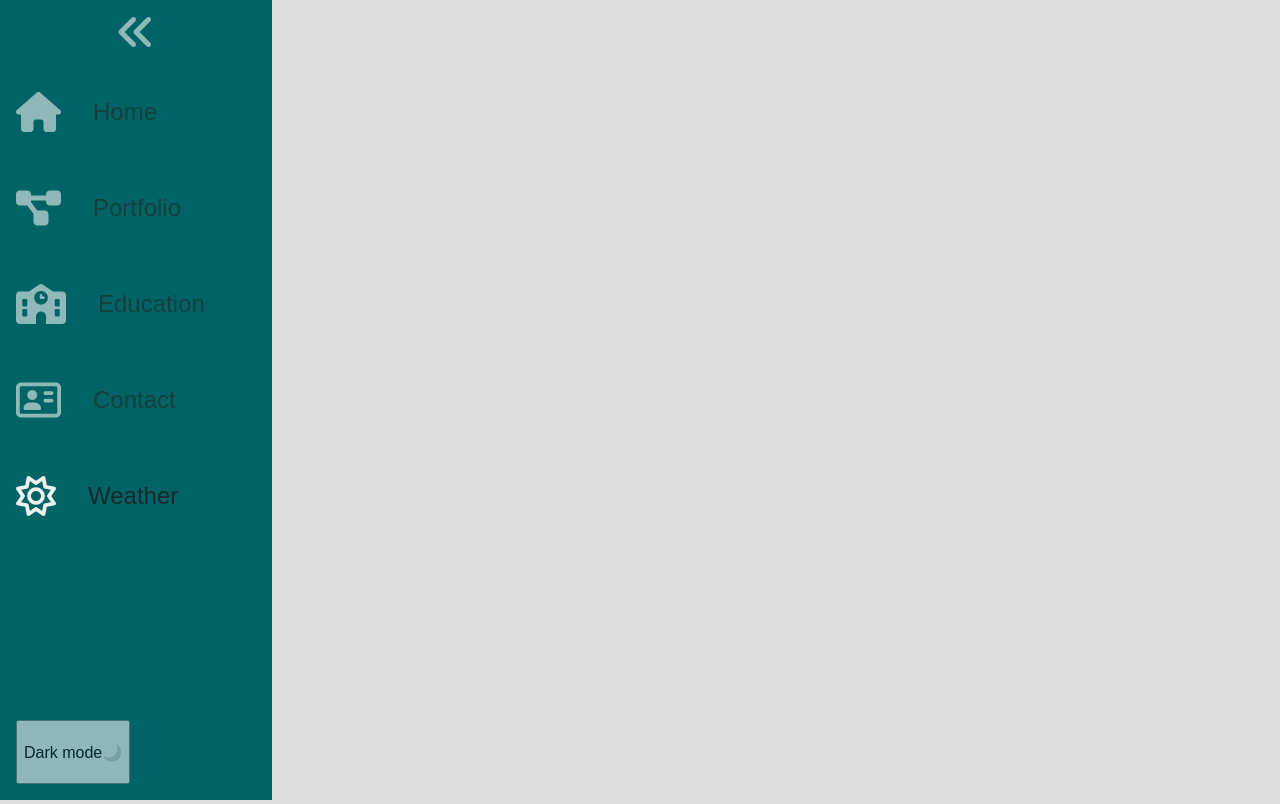
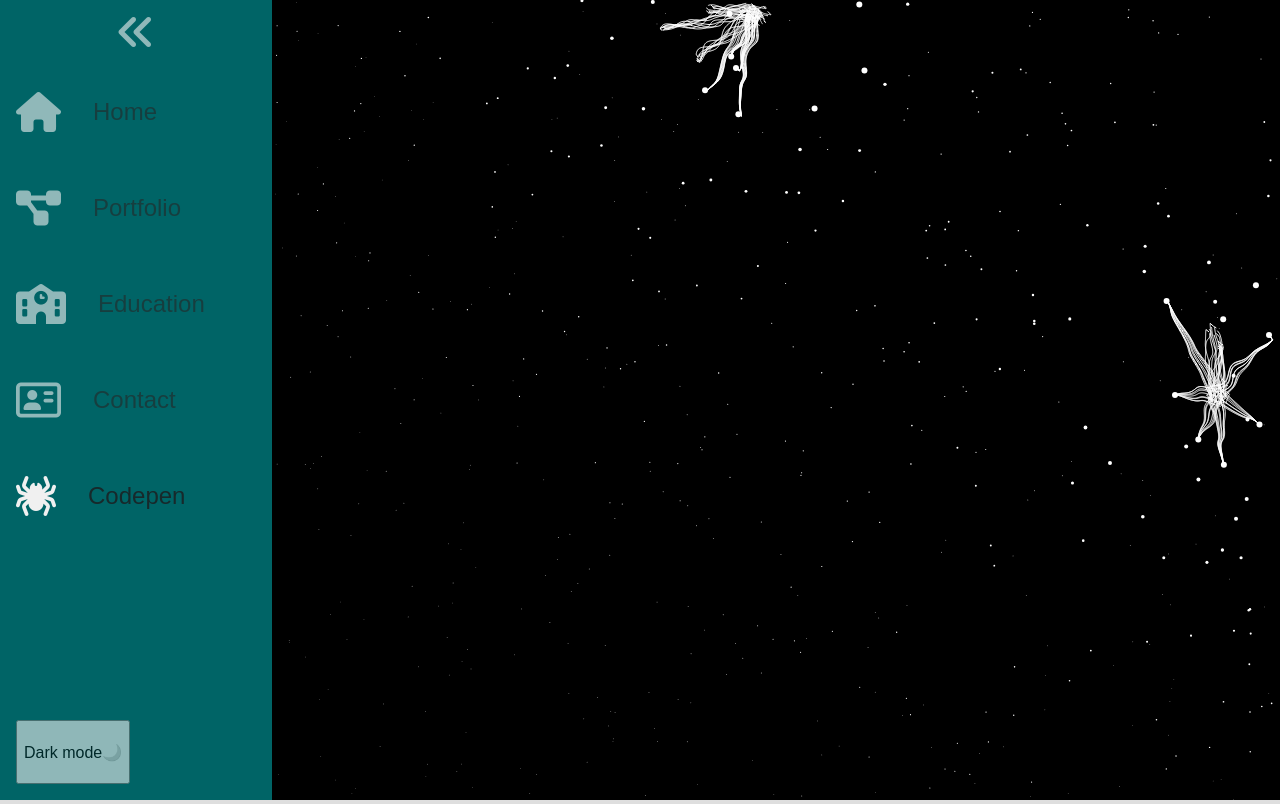
Before and after one commit to OscarDonald/Modified-CV, a plain HTML site: page codepen.html in a window 1280 px wide. Drawn offline with Linux system fonts and the light colour scheme; animation ran at ten frames a second; a web font is replaced by a local one.

Commit message:
Added codepen code, swapped weatherapp

```diff
--- a/weatherapp.html
+++ b/codepen.html
@@ -61,9 +61,9 @@
             >
           </li>
           <li class="nav-item">
-            <a href="weatherapp.html" id="current" class="nav-link">
-              <i class="fa-regular fa-sun"></i>
-              <span class="link-text">Weather</span></a
+            <a href="codepen.html" id="current" class="nav-link">
+              <i class="fa-solid fa-spider"></i>
+              <span class="link-text">Codepen</span></a
             >
           </li>
           <li class="nav-item">
@@ -75,6 +75,9 @@
         </ul>
       </nav>
     </nav>
+
+    <!-- https://codepen.io/strangerintheq/pen/QWmPzja -->
+    <canvas id="canvas"></canvas>
     <script src="main.js"></script>
   </body>
 </html>
--- a/main.js
+++ b/main.js
@@ -31,6 +31,24 @@ async function getEducation() {
     const educationText3 = document.createElement("li");
     educationText3.innerHTML = data.education.myEducation3;
     educationBox.appendChild(educationText3);
+
+    // createElement("li", data.education.myEducation1);
+    // createElement("li", data.education.myEducation2);
+    // createElement("li", data.education.myEducation3);
+
+    // function createElement(elem, text) {
+    //   const newElem = document.createElement(elem);
+    //   newElem.textContent = text;
+    //   ElementAttAppendaTill.appendChild(newElem);
+    // }
+
+    // const educationBox = document.getElementById("education");
+
+    // for (let i = 1; i <= 3; i++) {
+    //   const educationText = document.createElement("li");
+    //   educationText.innerHTML = data.education["myEducation" + i];
+    //   educationBox.appendChild(educationText);
+    // }
   } else {
     console.log("Error:", response.status);
   }
@@ -83,3 +101,166 @@ window.addEventListener("load", () => {
     }
   });
 });
+
+
+
+// https://codepen.io/strangerintheq/pen/QWmPzja
+
+let w, h;
+const ctx = canvas.getContext("2d");
+const { sin, cos, PI, hypot, min, max } = Math;
+
+
+
+function spawn() {
+
+    const pts = many(333, () => {
+        return {
+            x: rnd(innerWidth),
+            y: rnd(innerHeight),
+            len: 0,
+            r: 0
+        };
+    });
+
+    const pts2 = many(9, (i) => {
+        return {
+            x: cos((i / 9) * PI * 2),
+            y: sin((i / 9) * PI * 2)
+        };
+    });
+
+    let seed = rnd(100)
+    let tx = rnd(innerWidth);
+    let ty = rnd(innerHeight);
+    let x = rnd(innerWidth)
+    let y = rnd(innerHeight)
+    let kx = rnd(0.5, 0.5)
+    let ky = rnd(0.5, 0.5)
+    let walkRadius = pt(rnd(50,50), rnd(50,50))
+   let r = innerWidth / rnd(100, 150);
+
+    function paintPt(pt){
+        pts2.forEach((pt2) => {
+            if (!pt.len )
+                return
+            drawLine(
+                lerp(x + pt2.x * r, pt.x, pt.len * pt.len),
+                lerp(y + pt2.y * r, pt.y, pt.len * pt.len),
+                x + pt2.x * r,
+                y + pt2.y * r
+            );
+        });
+        drawCircle(pt.x, pt.y, pt.r);
+    }
+
+    return {
+        follow(x,y) {
+            tx = x;
+            ty = y;
+        },
+
+        tick(t) {
+
+    const selfMoveX = cos(t*kx+seed)*walkRadius.x
+    const selfMoveY = sin(t*ky+seed)*walkRadius.y
+    let fx = tx + selfMoveX;
+    let fy = ty + selfMoveY;
+
+    x += min(innerWidth/100, (fx - x)/10)
+    y += min(innerWidth/100, (fy - y)/10)
+
+    let i = 0
+    pts.forEach((pt) => {
+        const dx = pt.x - x,
+            dy = pt.y - y;
+        const len = hypot(dx, dy);
+        let r = min(2, innerWidth / len / 5);
+        pt.t = 0;
+        const increasing = len < innerWidth / 10
+            && (i++) < 8;
+        let dir = increasing ? 0.1 : -0.1;
+        if (increasing) {
+            r *= 1.5;
+        }
+        pt.r = r;
+        pt.len = max(0, min(pt.len + dir, 1));
+        paintPt(pt)
+    });
+
+
+
+        }
+    }
+}
+
+const spiders = many(2, spawn)
+
+addEventListener("pointermove", (e) => {
+    spiders.forEach(spider => {
+        spider.follow(e.clientX, e.clientY)
+    })
+});
+
+requestAnimationFrame(function anim(t) {
+    if (w !== innerWidth) w = canvas.width = innerWidth;
+    if (h !== innerHeight) h = canvas.height = innerHeight;
+    ctx.fillStyle = "#000";
+    drawCircle(0, 0, w * 10);
+    ctx.fillStyle = ctx.strokeStyle = "#fff";
+    t/=1000
+    spiders.forEach(spider => spider.tick(t))
+    requestAnimationFrame(anim);
+});
+
+function recalc(X, Y) {
+    tx = X;
+    ty = Y;
+}
+
+function rnd(x = 1, dx = 0) {
+    return Math.random() * x + dx;
+}
+
+function drawCircle(x, y, r, color) {
+    //console.log(x,y,r)
+    // ctx.fillStyle = color;
+    ctx.beginPath();
+    ctx.ellipse(x, y, r, r, 0, 0, PI * 2);
+    ctx.fill();
+}
+
+function drawLine(x0, y0, x1, y1) {
+    ctx.beginPath();
+    ctx.moveTo(x0, y0);
+
+    many(100, (i) => {
+        i = (i + 1) / 100;
+        let x = lerp(x0, x1, i);
+        let y = lerp(y0, y1, i);
+        let k = noise(x/5+x0, y/5+y0) * 2;
+        ctx.lineTo(x + k, y + k);
+    });
+
+    ctx.stroke();
+}
+
+function many(n, f) {
+    return [...Array(n)].map((_, i) => f(i));
+}
+
+function lerp(a, b, t) {
+    return a + (b - a) * t;
+}
+
+function noise(x, y, t = 101) {
+    let w0 = sin(0.3 * x + 1.4 * t + 2.0 +
+                 2.5 * sin(0.4 * y + -1.3 * t + 1.0));
+    let w1 = sin(0.2 * y + 1.5 * t + 2.8 +
+                 2.3 * sin(0.5 * x + -1.2 * t + 0.5));
+    return w0 + w1;
+}
+
+function pt(x,y){
+    return {x,y}
+}
```
Also changed, not shown: contact.html (+3 -3 lines), education.html (+3 -3 lines), index.html (+4 -4 lines), portfolio.html (+2 -2 lines).
